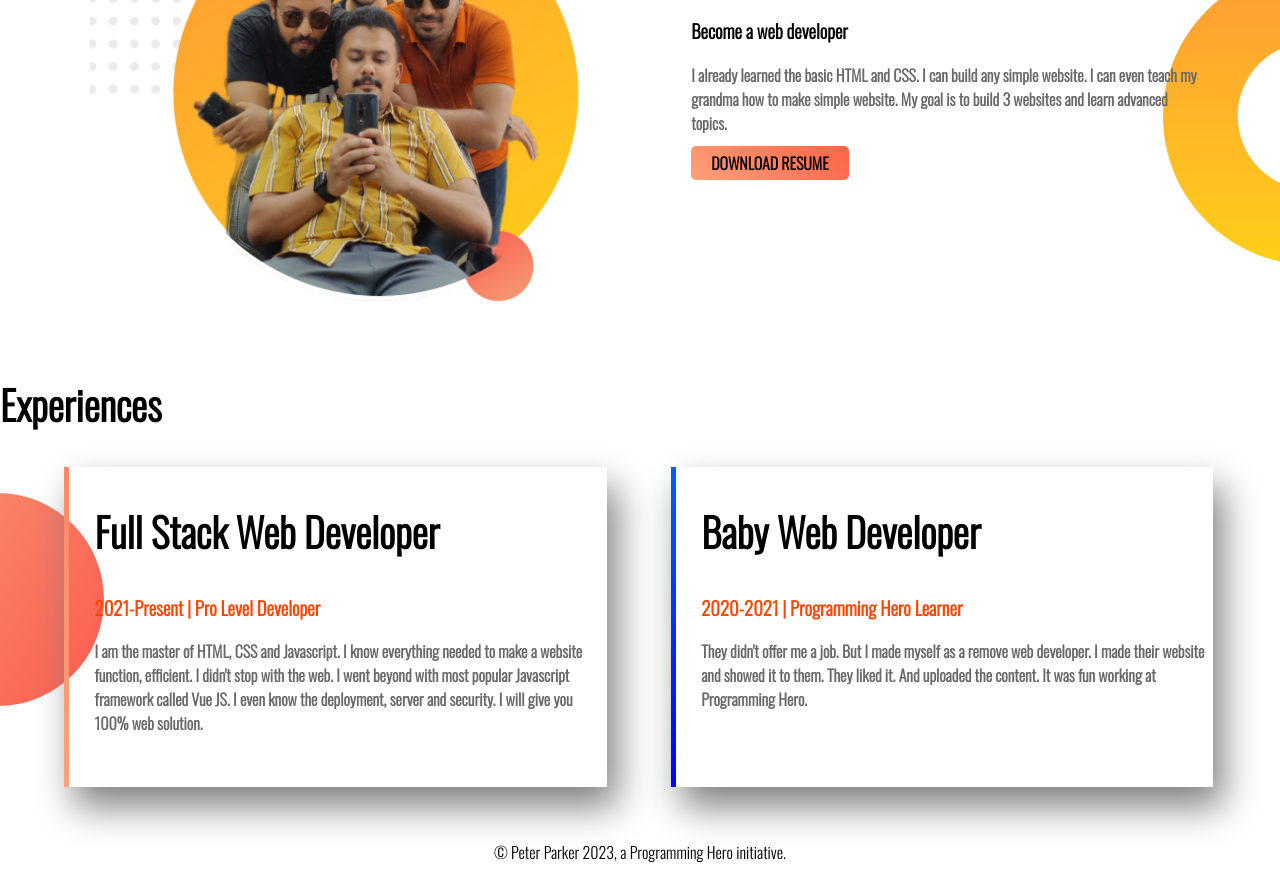
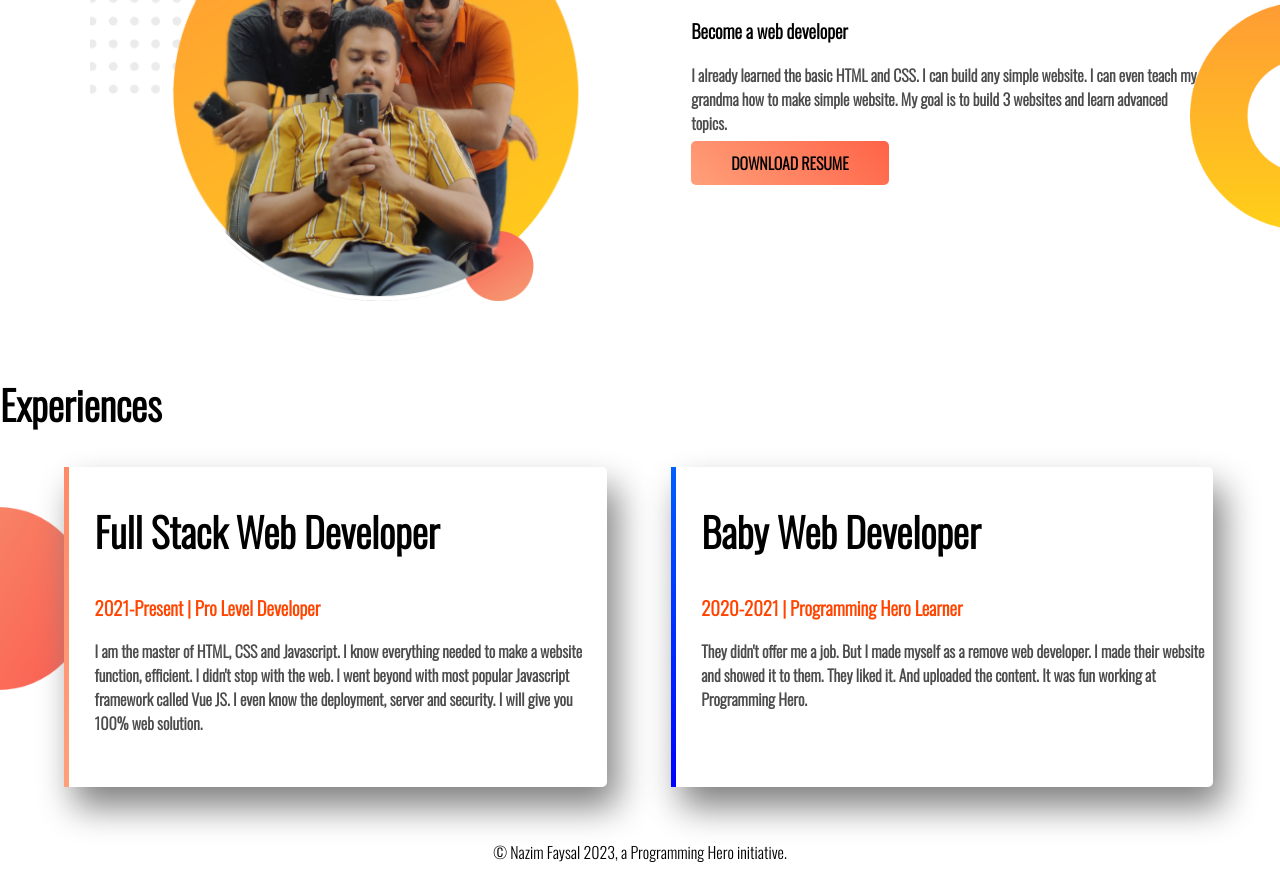
Before and after one commit to nazimfaysal01/My-First-Web, a plain HTML site: page index.html in a window 1280 px wide. Shown: the part 559-1439 px from the top of the page. Drawn offline with nearby package versions, Linux system fonts and the light colour scheme.

Commit message:
second check

```diff
--- a/index.html
+++ b/index.html
@@ -16,12 +16,12 @@
         <h3>Build Climber and Train Stopper</h3>
         <p class="dimgray" >You might saw me jumping, climbing buildings, and stopping trains. But nobody pays me a dime for that work. That's why I am learning and mastering web development. I will not stop until I become the Web Development Hero.</p>
         <a target="_blank" class="button"  href="https://programminghero1.github.io/developer-portfolio/">HIRE ME</a>
+    </div>
+    <div class="half-width">
+    <img src="image/profile.png.png" alt="">
+    </div>
+ </section>
 
-    </div>
- <div class="half-width">
-    <img src="image/profile.png.png" alt="">
- </div>
- </section>
 
  <section class="Dream">
     <div class="half-width">
@@ -36,25 +36,25 @@
     </div>
  </section>
 
+
  <section class="last-banner">
     <h2>Experiences</h2>
     <div id="Full-Stack" class="half-width single">
-        <h1>Full Stack Web Developer</h1>
+        <h2>Full Stack Web Developer</h2>
         <h3 class="orenge">2021-Present | Pro Level Developer</h3>
         <p class="dimgray">I am the master of HTML, CSS and Javascript. I know everything needed to make a website function, efficient. I didn't stop with the web. I went beyond with most popular Javascript framework called Vue JS. I even know the deployment, server and security. I will give you 100% web solution.</p>
     </div>
 
     <div id="Baby-Web" class="half-width single">
-        <h1>Baby Web Developer</h1>
+        <h2>Baby Web Developer</h2>
         <h3 class="orenge">2020-2021 | Programming Hero Learner</h3>
         <p class="dimgray">They didn't offer me a job. But I made myself as a remove web developer. I made their website and showed it to them. They liked it. And uploaded the content. It was fun working at Programming Hero.</p>
     </div>
  </section>
- <footer>
-    <p>© Peter Parker 2023, a Programming Hero initiative.</p>
- </footer>
 
 
-
+ <footer>
+        <p>© Nazim Faysal 2023, a Programming Hero initiative.</p>
+ </footer>
 </body>
 </html>
--- a/style.css
+++ b/style.css
@@ -1,10 +1,9 @@
 body{
     font-family: 'Oswald', sans-serif;
     margin: 0px;
-
 }
 h1{
-    font-size: 40px;
+    font-size: 50px;
 }
 h2{
     font-size: 40px;
@@ -12,15 +11,12 @@ h2{
 section{
     height: 400px;
     padding-bottom: 50px;
-
-
 }
 .half-width{
     width: 40%;
     float: left;
     margin-left: 5%;
     padding-left: 2%;
-
 }
 .half-width img{
     width: 100%;
@@ -31,7 +27,7 @@ section{
 .button{
     text-decoration: none;
     background: linear-gradient(45deg,lightsalmon,tomato);
-    padding: 5px 20px;
+    padding: 10px 40px;
     border-radius: 5px;
     color: black;
     font-weight: 700;
@@ -45,19 +41,21 @@ section{
     background-image: url(image/dream-bg.png);
     background-repeat: no-repeat;
     background-position: right;
+    background-size: 7%;
 }
 .single{
     box-shadow: 10px 20px 35px gray;
     height: 80%;
+    border-radius: 5px;
+    background-color: white;
 }
 #Full-Stack{
-    border-left: 5px solid orange;
+    border-left: 5px solid;
     border-image: linear-gradient(45deg,lightsalmon,tomato);
     border-image-slice: 1;
-
 }
 #Baby-Web{
-    border-left: 5px solid blue;
+    border-left: 5px solid;
     border-image: linear-gradient(45deg,blue,cyan);
     border-image-slice: 1;
 }
@@ -66,11 +64,12 @@ footer{
 
 }
 .dimgray{
-    color: dimgray;
+    color: rgb(77, 76, 76);
     font-weight: 700;
 }
 .last-banner{
     background-image: url(image/exp-bg.png);
     background-repeat: no-repeat;
     background-position: left;
+    background-size: 7%;
 }
```
